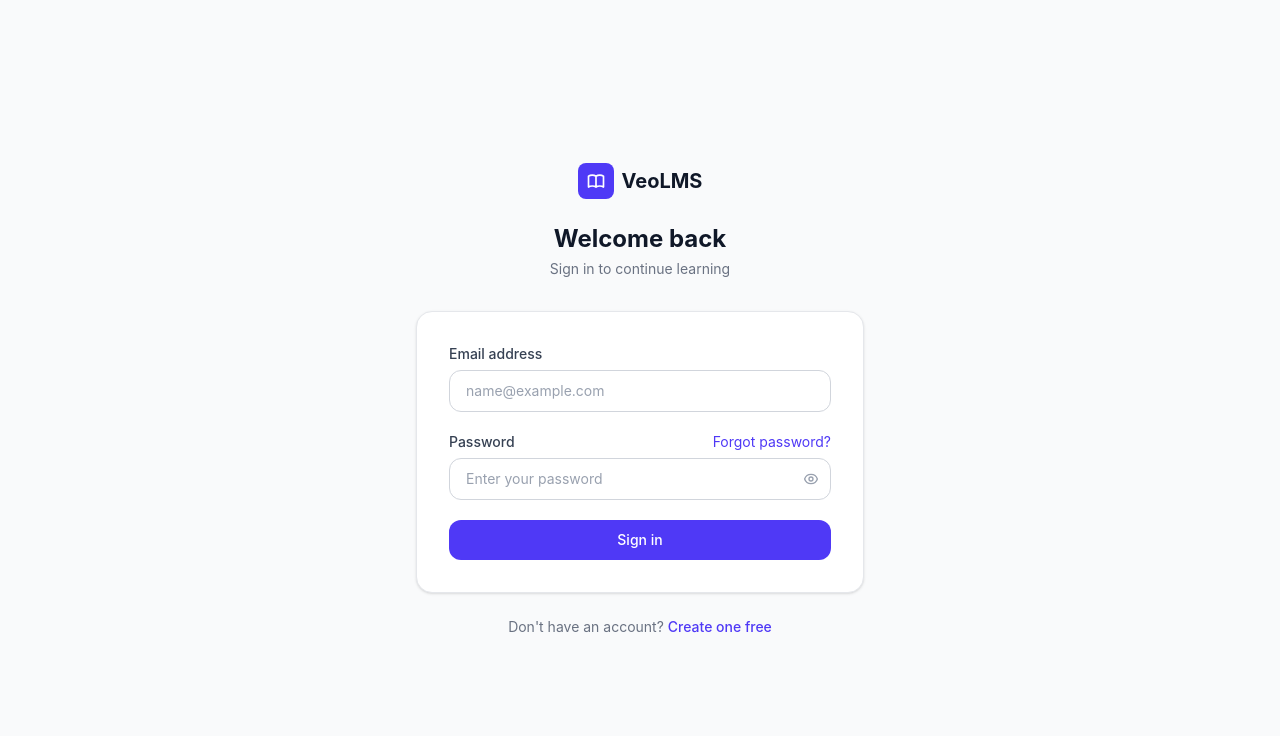
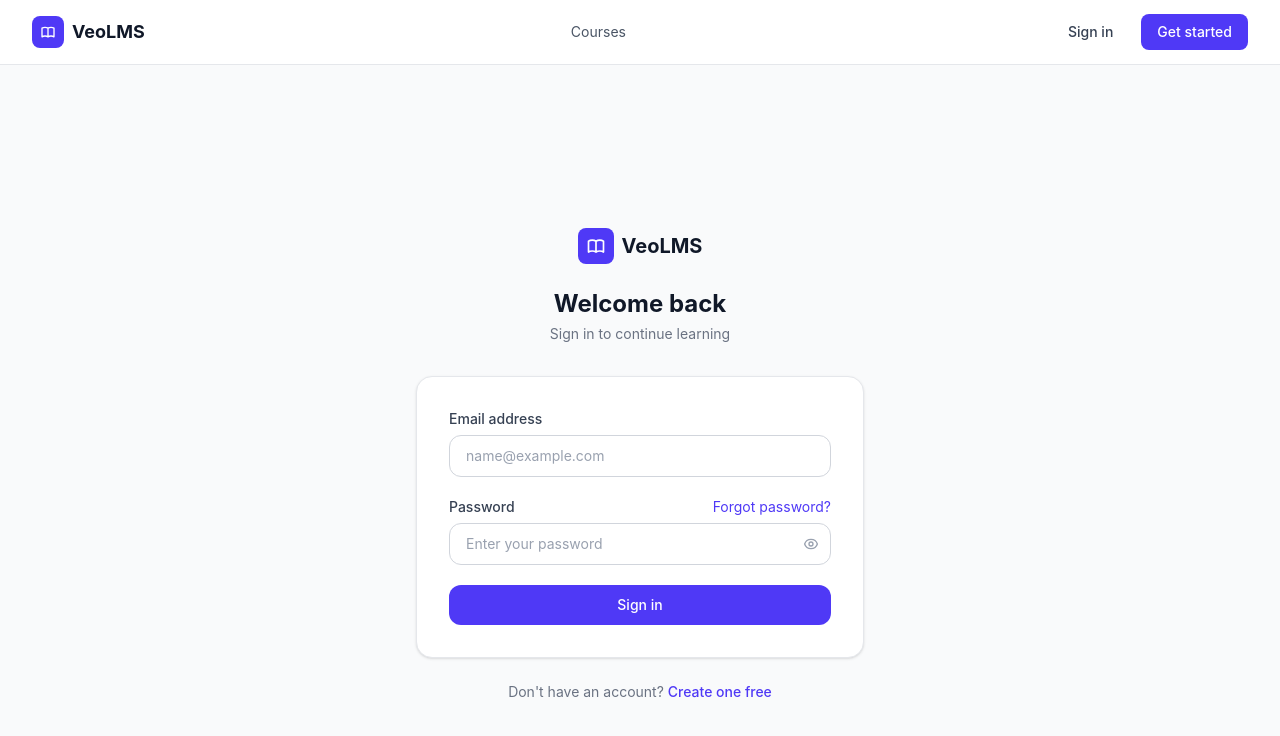
Before and after one commit to AmanGupta1703/veolms-client, a React (Vite) app: page /login in a window 1280 px wide. Shown: the top 736 px of the page. Built offline with nearby package versions, Linux system fonts and the light colour scheme; no server answers.

Commit message:
feat: add responsive Navbar with auth state and mobile menu

```diff
--- a/src/App.tsx
+++ b/src/App.tsx
@@ -3,6 +3,7 @@ import ProtectedRoute from "./components/layout/ProtectedRoute";
 import AdminRoute from "./components/layout/AdminRoute";
 import LoginPage from "./pages/LoginPage";
 import SignupPage from "./pages/SignupPage";
+import Navbar from "./components/layout/Navbar";
 
 // Public pages
 const HomePage = () => <div>Home</div>;
@@ -22,6 +23,8 @@ const ManageStudents = () => <div>Manage Students</div>;
 
 const App = () => {
   return (
+    <>
+      <Navbar />
       <Routes>
         {/* Public Pages */}
         <Route path="/" element={<HomePage />} />
@@ -46,6 +49,7 @@ const App = () => {
           <Route path="/admin/student" element={<ManageStudents />} />
         </Route>
       </Routes>
+    </>
   );
 };
 
--- /dev/null
+++ b/src/components/layout/Navbar.tsx
@@ -0,0 +1,238 @@
+import { useState } from "react";
+import { Link, useNavigate } from "react-router-dom";
+import { useAuthStore } from "../../store/authStore";
+import { logoutApi } from "../../api/auth.api";
+
+const Navbar = () => {
+  const { user, isAuthenticated, clearAuth } = useAuthStore();
+  const navigate = useNavigate();
+  const [menuOpen, setMenuOpen] = useState(false);
+
+  const logout = async () => {
+    try {
+      await logoutApi();
+    } catch {
+      clearAuth();
+    } finally {
+      clearAuth();
+      navigate("/");
+    }
+  };
+
+  return (
+    <nav className="bg-white border-b border-gray-200 sticky top-0 z-50">
+      <div className="max-w-7xl mx-auto px-4 sm:px-6 lg:px-8">
+        <div className="flex items-center justify-between h-16">
+          <Link to="/" className="flex items-center gap-2 shrink-0">
+            <div className="w-8 h-8 bg-indigo-600 rounded-lg flex items-center justify-center">
+              <svg
+                className="w-4 h-4 text-white"
+                fill="none"
+                stroke="currentColor"
+                viewBox="0 0 24 24"
+              >
+                <path
+                  strokeLinecap="round"
+                  strokeLinejoin="round"
+                  strokeWidth={2}
+                  d="M12 6.253v13m0-13C10.832 5.477 9.246 5 7.5 5S4.168 5.477 3 6.253v13C4.168 18.477 5.754 18 7.5 18s3.332.477 4.5 1.253m0-13C13.168 5.477 14.754 5 16.5 5c1.747 0 3.332.477 4.5 1.253v13C19.832 18.477 18.247 18 16.5 18c-1.746 0-3.332.477-4.5 1.253"
+                />
+              </svg>
+            </div>
+            <span className="text-lg font-bold text-gray-900">VeoLMS</span>
+          </Link>
+
+          <div className="hidden md:flex items-center gap-1">
+            <Link
+              to="/courses"
+              className="px-4 py-2 text-sm text-gray-600 hover:text-gray-900 hover:bg-gray-100 rounded-lg transition"
+            >
+              Courses
+            </Link>
+            {isAuthenticated && (
+              <Link
+                to={user?.role === "admin" ? "/admin" : "/dashboard"}
+                className="px-4 py-2 text-sm text-gray-600 hover:text-gray-900 hover:bg-gray-100 rounded-lg transition"
+              >
+                Dashboard
+              </Link>
+            )}
+            {isAuthenticated && user?.role === "admin" && (
+              <Link
+                to="/admin/courses"
+                className="px-4 py-2 text-sm text-gray-600 hover:text-gray-900 hover:bg-gray-100 rounded-lg transition"
+              >
+                Manage courses
+              </Link>
+            )}
+          </div>
+
+          <div className="hidden md:flex items-center gap-3">
+            {!isAuthenticated ? (
+              <>
+                <Link
+                  to="/login"
+                  className="px-4 py-2 text-sm font-medium text-gray-700 hover:text-gray-900 transition"
+                >
+                  Sign in
+                </Link>
+                <Link
+                  to="/signup"
+                  className="px-4 py-2 text-sm font-medium text-white bg-indigo-600 hover:bg-indigo-700 rounded-lg transition"
+                >
+                  Get started
+                </Link>
+              </>
+            ) : (
+              <div className="flex items-center gap-3">
+                {/* Avatar */}
+                <div className="flex items-center gap-2">
+                  <div className="w-8 h-8 rounded-full bg-indigo-100 flex items-center justify-center">
+                    {user?.avatar ? (
+                      <img
+                        src={user.avatar}
+                        alt={user.name}
+                        className="w-8 h-8 rounded-full object-cover"
+                      />
+                    ) : (
+                      <span className="text-xs font-medium text-indigo-600">
+                        {user?.name?.charAt(0).toUpperCase()}
+                      </span>
+                    )}
+                  </div>
+                  <span className="text-sm font-medium text-gray-700">
+                    {user?.name?.split(" ")[0]}
+                  </span>
+                </div>
+                <button
+                  onClick={logout}
+                  type="button"
+                  className="px-4 py-2 text-sm font-medium text-gray-600 hover:text-gray-900 hover:bg-gray-100 rounded-lg transition"
+                >
+                  Sign out
+                </button>
+              </div>
+            )}
+          </div>
+
+          {/* Mobile hamburger */}
+          <button
+            type="button"
+            onClick={() => setMenuOpen((prev) => !prev)}
+            className="md:hidden p-2 text-gray-500 hover:text-gray-900 hover:bg-gray-100 rounded-lg transition"
+            aria-label="Toggle menu"
+          >
+            {menuOpen ? (
+              <svg
+                className="w-5 h-5"
+                fill="none"
+                stroke="currentColor"
+                viewBox="0 0 24 24"
+              >
+                <path
+                  strokeLinecap="round"
+                  strokeLinejoin="round"
+                  strokeWidth={2}
+                  d="M6 18L18 6M6 6l12 12"
+                />
+              </svg>
+            ) : (
+              <svg
+                className="w-5 h-5"
+                fill="none"
+                stroke="currentColor"
+                viewBox="0 0 24 24"
+              >
+                <path
+                  strokeLinecap="round"
+                  strokeLinejoin="round"
+                  strokeWidth={2}
+                  d="M4 6h16M4 12h16M4 18h16"
+                />
+              </svg>
+            )}
+          </button>
+        </div>
+      </div>
+
+      {/* Mobile menu */}
+      {menuOpen && (
+        <div className="md:hidden border-t border-gray-200 bg-white px-4 py-3 space-y-1">
+          <Link
+            to="/courses"
+            onClick={() => setMenuOpen(false)}
+            className="block px-3 py-2 text-sm text-gray-700 hover:bg-gray-100 rounded-lg transition"
+          >
+            Courses
+          </Link>
+
+          {isAuthenticated && (
+            <Link
+              to={user?.role === "admin" ? "/admin" : "/dashboard"}
+              onClick={() => setMenuOpen(false)}
+              className="block px-3 py-2 text-sm text-gray-700 hover:bg-gray-100 rounded-lg transition"
+            >
+              Dashboard
+            </Link>
+          )}
+
+          {isAuthenticated && user?.role === "admin" && (
+            <Link
+              to="/admin/courses"
+              onClick={() => setMenuOpen(false)}
+              className="block px-3 py-2 text-sm text-gray-700 hover:bg-gray-100 rounded-lg transition"
+            >
+              Manage courses
+            </Link>
+          )}
+
+          <div className="pt-2 border-t border-gray-100">
+            {!isAuthenticated ? (
+              <div className="flex flex-col gap-2 pt-1">
+                <Link
+                  to="/login"
+                  onClick={() => setMenuOpen(false)}
+                  className="block px-3 py-2 text-sm font-medium text-gray-700 hover:bg-gray-100 rounded-lg transition"
+                >
+                  Sign in
+                </Link>
+                <Link
+                  to="/signup"
+                  onClick={() => setMenuOpen(false)}
+                  className="block px-3 py-2 text-sm font-medium text-white bg-indigo-600 hover:bg-indigo-700 rounded-lg text-center transition"
+                >
+                  Get started
+                </Link>
+              </div>
+            ) : (
+              <div className="flex items-center justify-between px-3 py-2">
+                <div className="flex items-center gap-2">
+                  <div className="w-7 h-7 rounded-full bg-indigo-100 flex items-center justify-center">
+                    <span className="text-xs font-medium text-indigo-600">
+                      {user?.name?.charAt(0).toUpperCase()}
+                    </span>
+                  </div>
+                  <span className="text-sm font-medium text-gray-700">
+                    {user?.name}
+                  </span>
+                </div>
+                <button
+                  onClick={() => {
+                    logout();
+                    setMenuOpen(false);
+                  }}
+                  type="button"
+                  className="text-sm text-gray-500 hover:text-gray-900 transition"
+                >
+                  Sign out
+                </button>
+              </div>
+            )}
+          </div>
+        </div>
+      )}
+    </nav>
+  );
+};
+
+export default Navbar;
```
Lines whose indentation alone changed are shown as unchanged.
